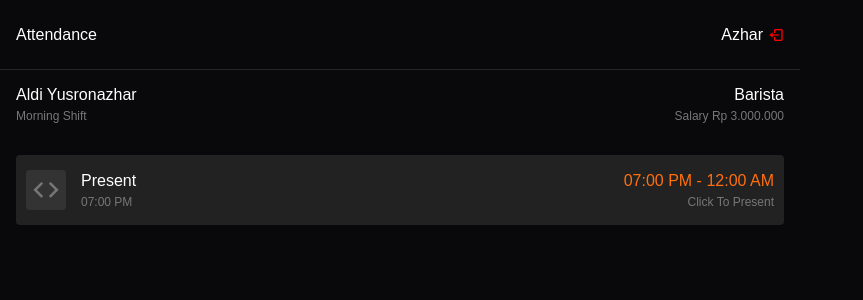
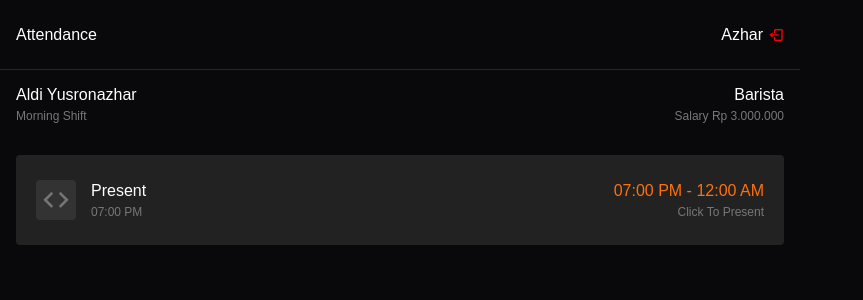
Before and after one commit to Nithze/AKA-Attendance, a React (Vite) app: page /dashboard in a window 1280 px wide. Shown: the top 300 px of the page, without its empty margins (0-863 px from the left). Built offline with nearby package versions, Linux system fonts and the light colour scheme.

Commit message:
Other action

```diff
--- a/src/Pages/Dashboard/Dashboard.scss
+++ b/src/Pages/Dashboard/Dashboard.scss
@@ -70,9 +70,9 @@
     display: flex;
     justify-content: space-between;
     width: 100%;
-    height: 50px;
+    height: 80px;
     background-color: #222;
-    padding: 10px;
+    padding: 5px 20px 5px 20px;
     border-radius: 4px;
 
     .left {
@@ -128,10 +128,11 @@
       }
     }
 
+  }
+
+  // present end
+  .other-action {
 
   }
 
-  // present end
-
-
 }
```
